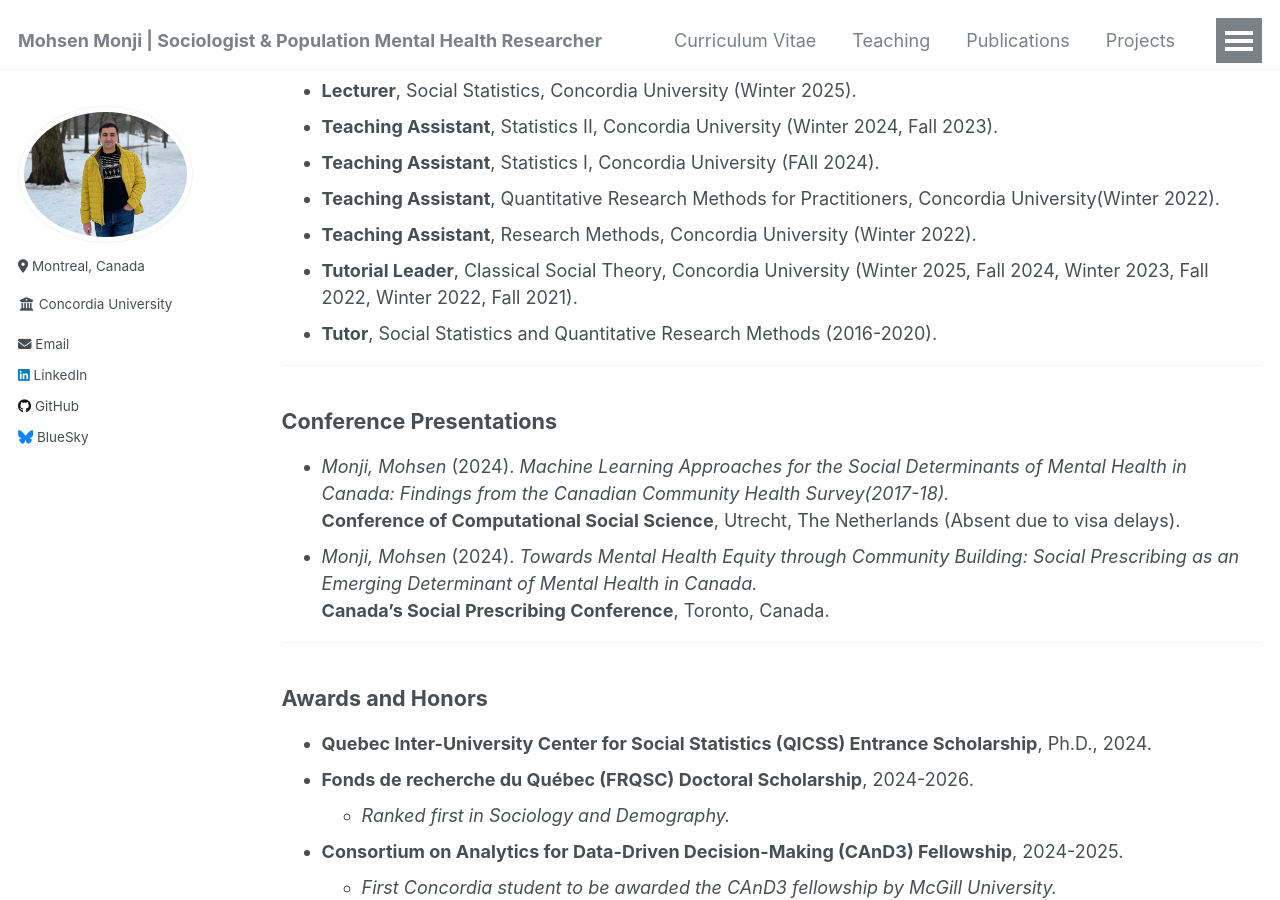
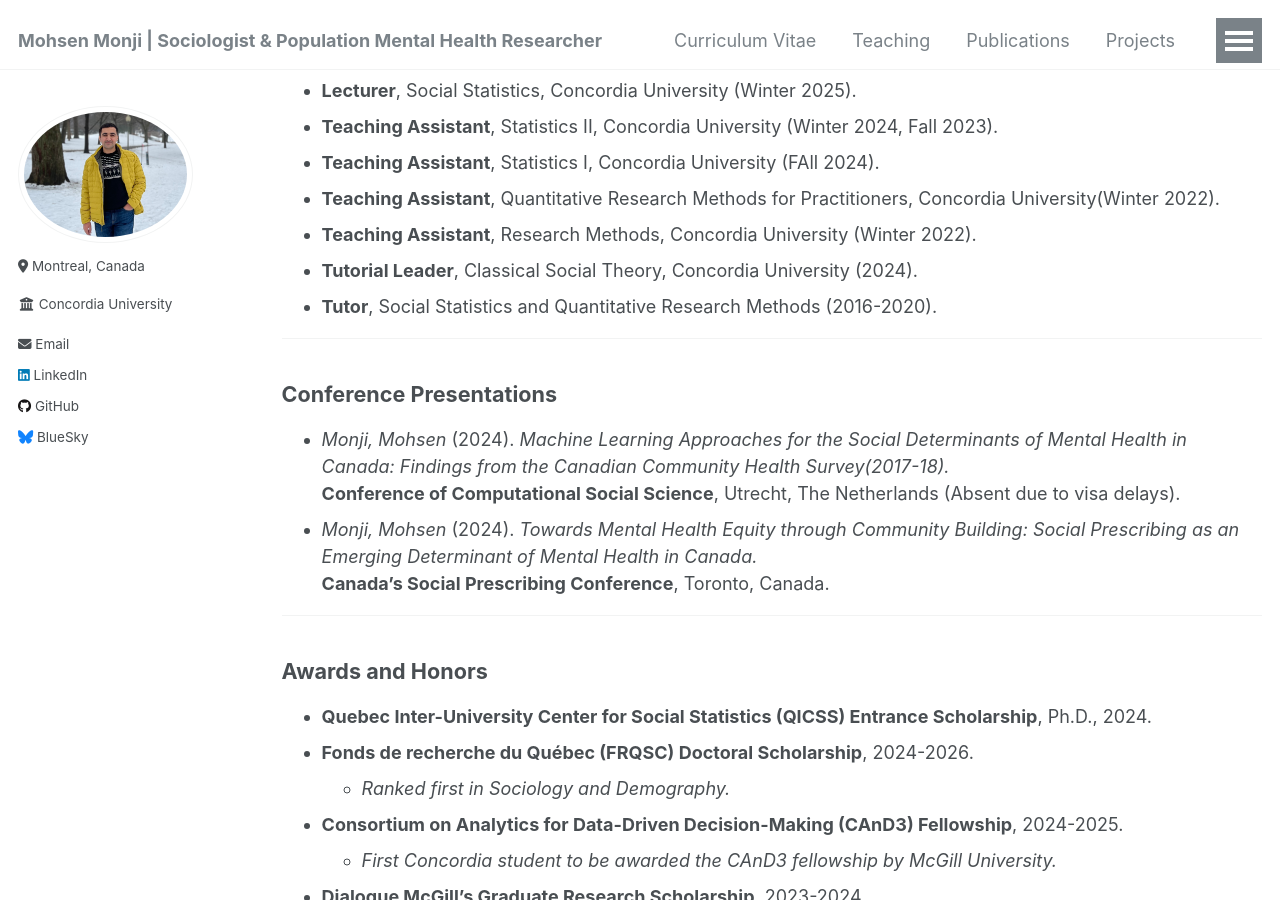
Before and after one commit to Mohsnmonji/mohsnmonji.github.io, a Jekyll site: the page built from _pages/Curriculum Vitae.md, in a window 1280 px wide and 900 px high, scrolled down 1481 px. Built offline with Jekyll 4.4.1, drawn with Linux system fonts in a browser that asks for light colours.

Commit message:
Update Curriculum Vitae.md

```diff
--- a/_pages/Curriculum Vitae.md
+++ b/_pages/Curriculum Vitae.md
@@ -59,7 +59,7 @@ redirect_from:
 - **Teaching Assistant**, Statistics I, Concordia University (FAll 2024).
 - **Teaching Assistant**, Quantitative Research Methods for Practitioners, Concordia University(Winter 2022).
 - **Teaching Assistant**, Research Methods, Concordia University (Winter 2022).
-- **Tutorial Leader**, Classical Social Theory, Concordia University (Winter 2025, Fall 2024, Winter 2023, Fall 2022, Winter 2022, Fall 2021).
+- **Tutorial Leader**, Classical Social Theory, Concordia University (2024).
 - **Tutor**, Social Statistics and Quantitative Research Methods (2016-2020).
 
 ---
```
